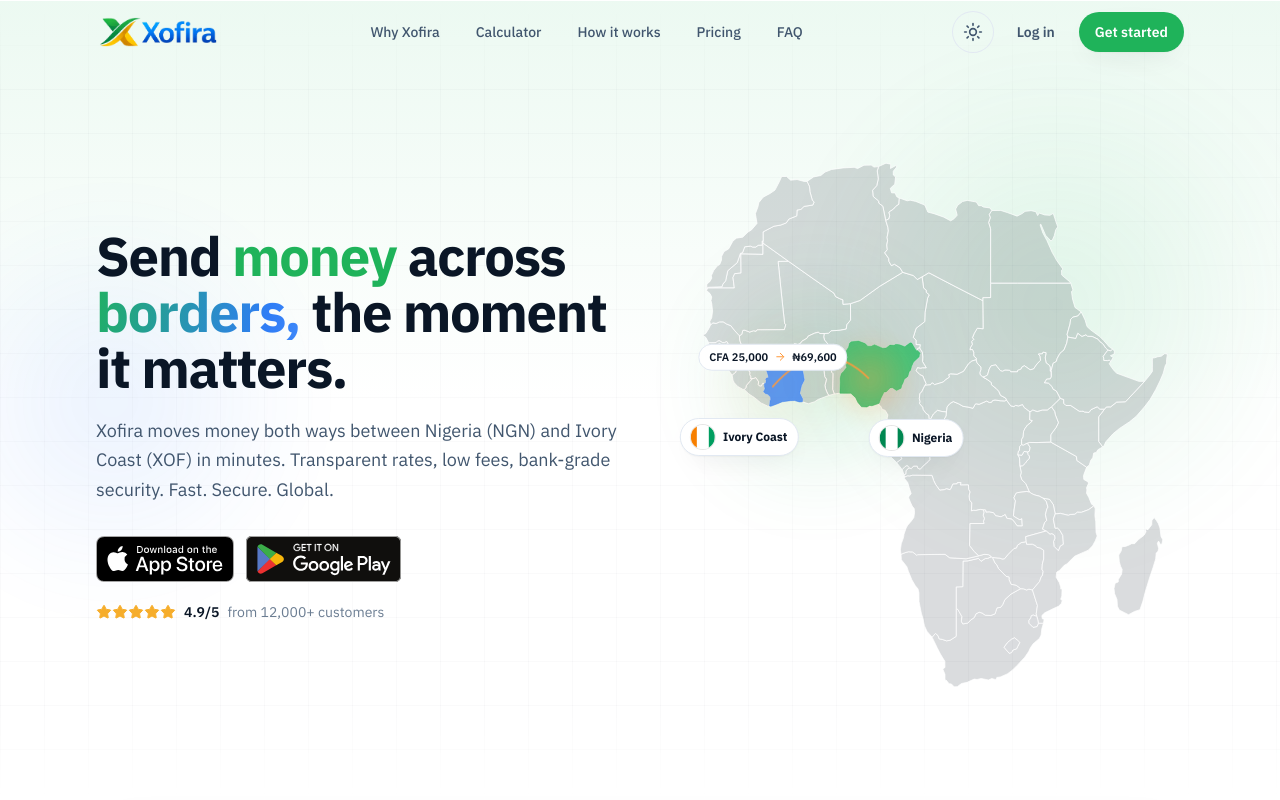
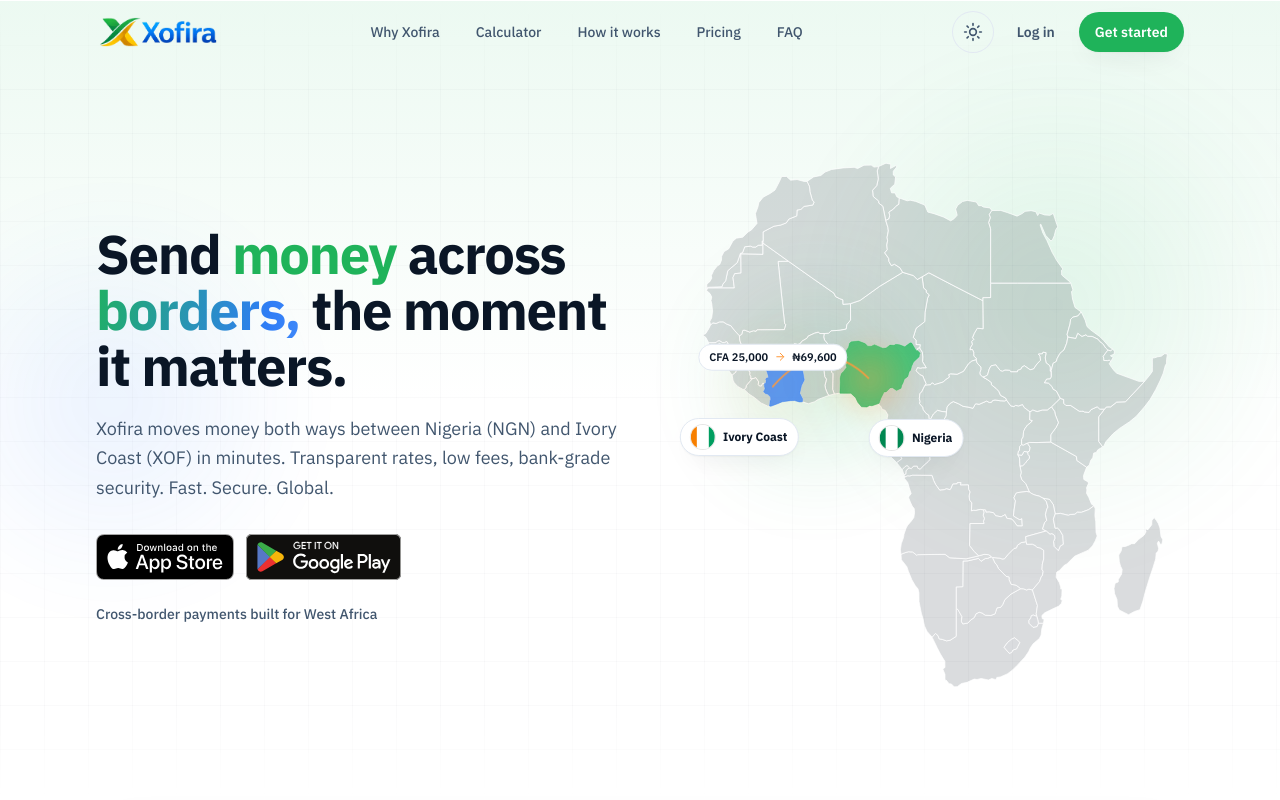
Before and after one commit to JoelEmmanuelCloud/xofirawesite, a Next.js app: page / in a window 1280 px wide. Shown: the top 800 px of the page. Built offline with nearby package versions, Linux system fonts and the light colour scheme.

Commit message:
content: replace hero rating with West Africa tagline

```diff
--- a/src/components/Hero.tsx
+++ b/src/components/Hero.tsx
@@ -1,4 +1,3 @@
-import { Star } from "lucide-react";
 import { Container } from "@/components/ui/Container";
 import { CorridorMap } from "@/components/CorridorMap";
 import { StoreBadges } from "@/components/StoreBadges";
@@ -28,15 +27,9 @@
             <StoreBadges className="max-lg:justify-center" />
           </div>
 
-          <div className="mt-5 flex items-center gap-2 text-sm text-ink-soft max-lg:justify-center">
-            <span className="flex">
-              {Array.from({ length: 5 }).map((_, i) => (
-                <Star key={i} className="h-4 w-4 fill-gold text-gold" strokeWidth={1.5} />
-              ))}
-            </span>
-            <span className="font-semibold text-ink">4.9/5</span>
-            <span className="text-muted">from 12,000+ customers</span>
-          </div>
+          <p className="mt-6 text-sm font-medium text-ink-soft max-lg:text-center">
+            Cross-border payments built for West Africa
+          </p>
 
         </div>
 
```
